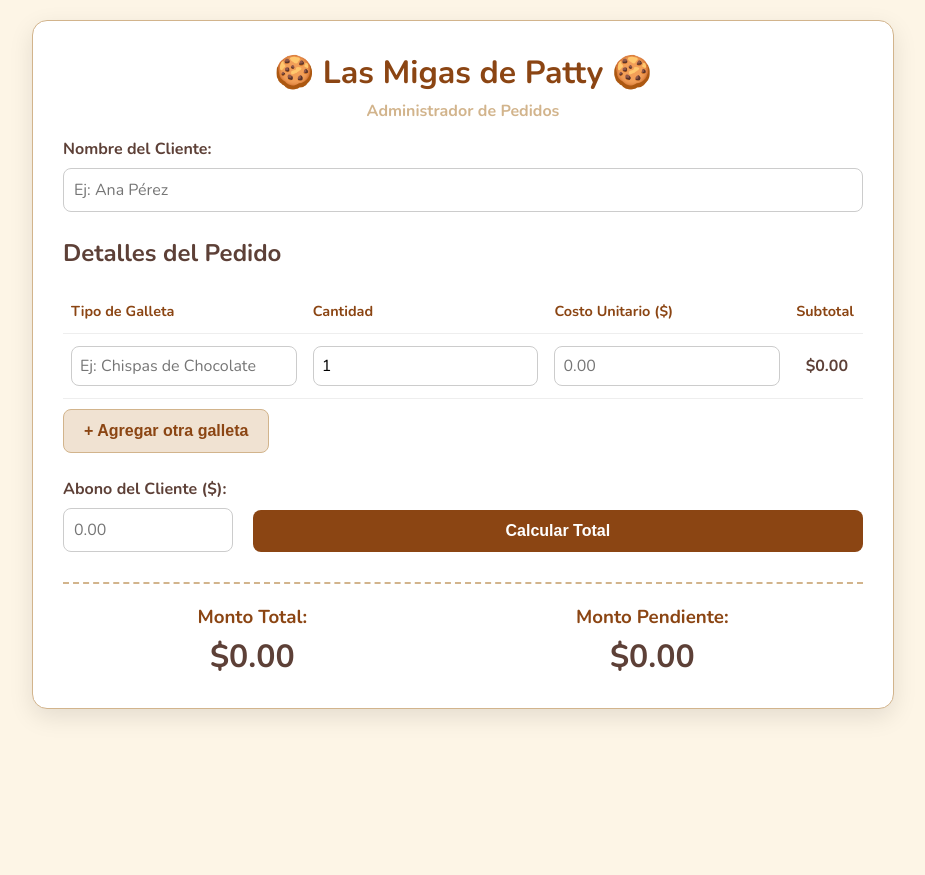
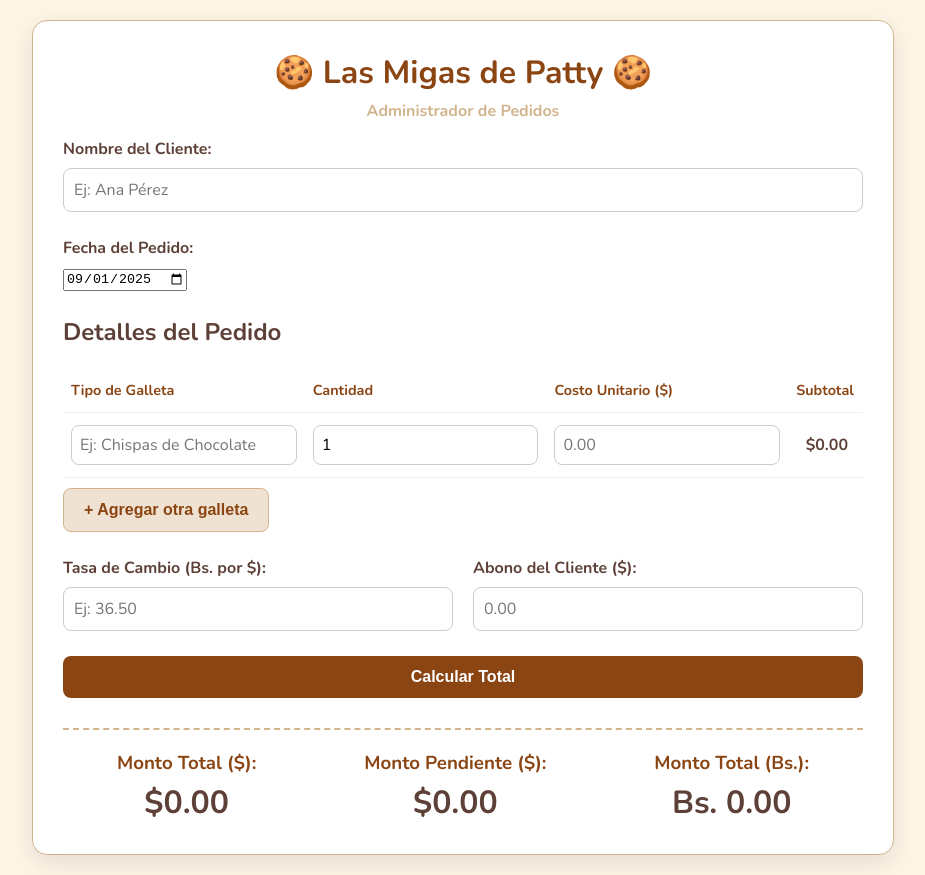
Before and after one commit to oldoc63/Galleteria, a plain HTML site: page index.html in a window 1280 px wide. Shown: the whole page, without its empty margins (177-1102 px from the left). Before the commit the page ends 840 px from the top, so only its background shows below. Drawn offline with nearby package versions, Linux system fonts and the light colour scheme.

Commit message:
Se agrega fecha y conversion de moneda

```diff
--- a/index.html
+++ b/index.html
@@ -18,6 +18,11 @@
         <div class="form-section">
             <label for="customer-name">Nombre del Cliente:</label>
             <input type="text" id="customer-name" placeholder="Ej: Ana Pérez">
+        </div>
+
+        <div class="form-section">
+            <label for="order-date">Fecha del Pedido:</label>
+            <input type="date" id="order-date">
         </div>
 
         <div class="form-section">
@@ -46,20 +51,31 @@
 
         <div class="form-section payment-section">
             <div>
+                <label for="exchange-rate">Tasa de Cambio (Bs. por $):</label>
+                <input type="number" id="exchange-rate" min="0" step="0.01" placeholder="Ej: 36.50">
+            </div>
+            <div>
                 <label for="abono">Abono del Cliente ($):</label>
                 <input type="number" id="abono" min="0" step="0.01" placeholder="0.00">
             </div>
+        </div>
+
+        <div class="form-section">
             <button id="calculate-total" class="btn-primary">Calcular Total</button>
         </div>
 
         <div class="results-section">
             <div class="result-item">
-                <h3>Monto Total:</h3>
+                <h3>Monto Total ($):</h3>
                 <p id="total-amount">$0.00</p>
             </div>
             <div class="result-item">
-                <h3>Monto Pendiente:</h3>
+                <h3>Monto Pendiente ($):</h3>
                 <p id="pending-amount">$0.00</p>
+            </div>
+            <div class="result-item">
+                <h3>Monto Total (Bs.):</h3>
+                <p id="total-amount-ves">Bs. 0.00</p>
             </div>
         </div>
     </div>
--- a/script.js
+++ b/script.js
@@ -3,6 +3,9 @@ document.addEventListener('DOMContentLoaded', () => {
     const addCookieRowBtn = document.getElementById('add-cookie-row');
     const calculateTotalBtn = document.getElementById('calculate-total');
     const cookieRowsContainer = document.getElementById('cookie-rows');
+
+    // --- Inicializar la fecha del pedido con el día actual ---
+    document.getElementById('order-date').valueAsDate = new Date();
 
     // --- Función para agregar una nueva fila para un tipo de galleta ---
     addCookieRowBtn.addEventListener('click', () => {
@@ -16,12 +19,24 @@ document.addEventListener('DOMContentLoaded', () => {
         cookieRowsContainer.appendChild(newRow);
     });
 
+    // --- Función para convertir USD a VES ---
+    const convertUSDtoVES = (usdAmount, rate) => {
+        if (!rate || rate <= 0) {
+            return 0;
+        }
+        return usdAmount * rate;
+    };
+
     // --- Función para calcular los totales ---
     calculateTotalBtn.addEventListener('click', () => {
         let totalAmount = 0;
         const cookieRows = cookieRowsContainer.querySelectorAll('tr');
 
-        // 1. Calcular el subtotal de cada fila y el total general
+        // Captura la fecha del pedido
+        const orderDate = document.getElementById('order-date').value;
+        console.log(`Calculando para el pedido con fecha: ${orderDate || 'No especificada'}`);
+
+        // 1. Calcular el subtotal de cada fila y el total general en USD
         cookieRows.forEach(row => {
             const quantityInput = row.querySelector('.cookie-quantity');
             const costInput = row.querySelector('.cookie-cost');
@@ -40,15 +55,22 @@ document.addEventListener('DOMContentLoaded', () => {
         const abonoInput = document.getElementById('abono');
         const abonoAmount = parseFloat(abonoInput.value) || 0;
 
-        // 3. Calcular el monto pendiente
+        // 3. Calcular el monto pendiente en USD
         const pendingAmount = totalAmount - abonoAmount;
 
-        // 4. Mostrar los resultados en la interfaz
+        // 4. Obtener la tasa de cambio y calcular el total en Bolívares
+        const exchangeRateInput = document.getElementById('exchange-rate');
+        const exchangeRate = parseFloat(exchangeRateInput.value) || 0;
+        const totalAmountVES = convertUSDtoVES(totalAmount, exchangeRate);
+
+        // 5. Mostrar todos los resultados en la interfaz
         const totalAmountDisplay = document.getElementById('total-amount');
         const pendingAmountDisplay = document.getElementById('pending-amount');
+        const totalAmountVesDisplay = document.getElementById('total-amount-ves');
 
         totalAmountDisplay.textContent = `$${totalAmount.toFixed(2)}`;
         pendingAmountDisplay.textContent = `$${pendingAmount.toFixed(2)}`;
+        totalAmountVesDisplay.textContent = `Bs. ${totalAmountVES.toFixed(2)}`;
     });
 
 });
```
